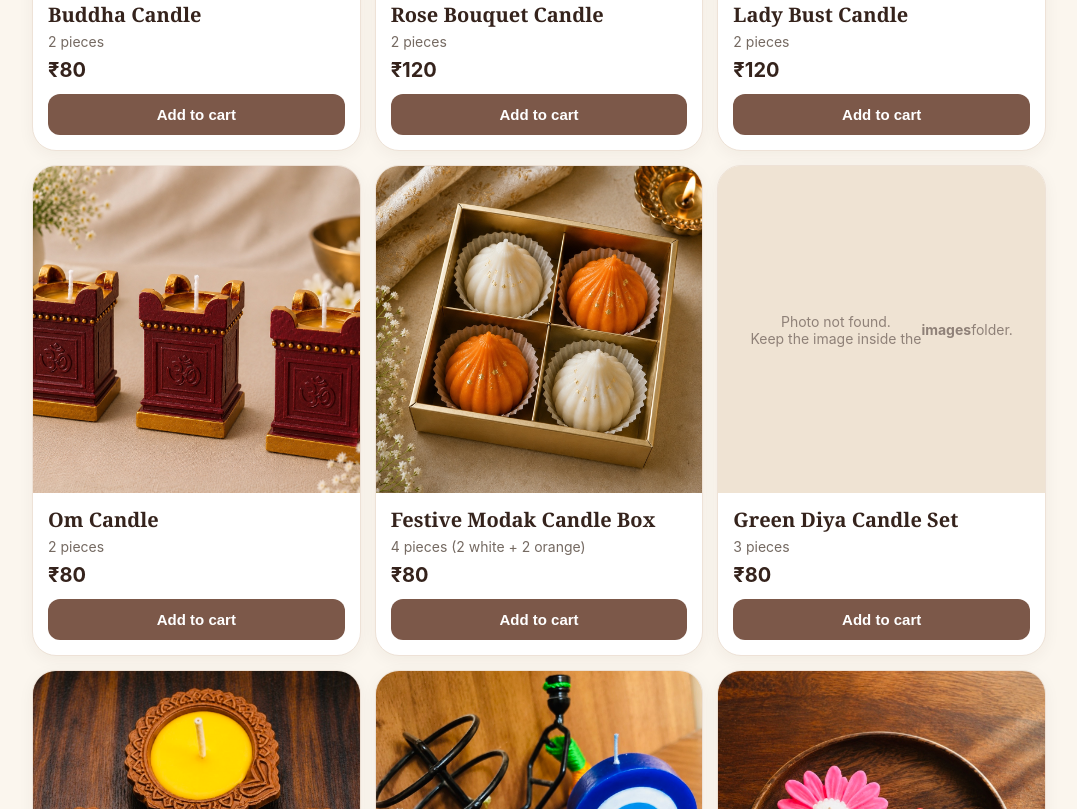
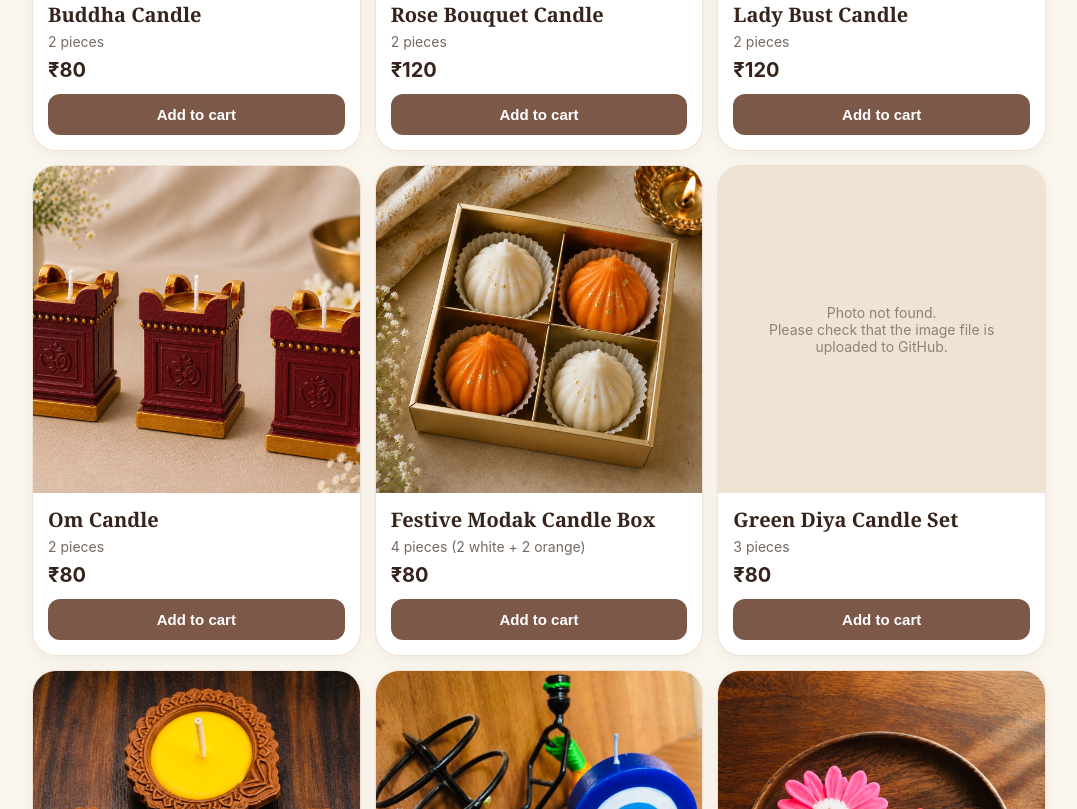
Before and after one commit to Beloracandles/belora_candles, a website: page index.html in a window 1280 px wide. Shown: the part 1991-2800 px from the top of the page, without its empty margins (101-1178 px from the left). Drawn offline with Linux system fonts and the light colour scheme; files whose address does not match are found by name.

Commit message:
Add files via upload

```diff
--- a/index.html
+++ b/index.html
@@ -57,11 +57,10 @@
  {id:'flower',name:'Flower Candle',price:80,pack:'2 pieces',img:'flower'},
  {id:'baby-flower',name:'Baby Flower Candle',price:80,pack:'2 pieces',img:'baby-flower'},
  {id:'rasmalai',name:'Rasmalai Candle',price:120,pack:'2 pieces',img:'rasmalai'},
- {id:'green-tealight',name:'Green Tealight Candle Set',price:100,pack:'5 pieces',img:'green-tealight'},
- {id:'assorted-mithai',name:'Assorted Mithai Candle Box',price:100,pack:'4 pieces',img:'assorted-mithai'}
+ {id:'green-tealight',name:'Green Tealight Candle Set',price:100,pack:'4 pieces',img:'green-tealight'}
 ];
 let cart=JSON.parse(localStorage.getItem('beloraCart')||'{}');
-function imgTag(p){return `<img data-base="images/${p.img}" alt="${p.name}" loading="lazy"><div class="missing">Photo not found.<br>Keep the image inside the <b>images</b> folder.</div>`}
+function imgTag(p){return `<img data-base="${p.img}" alt="${p.name}" loading="lazy"><div class="missing">Photo not found.<br>Please check that the image file is uploaded to GitHub.</div>`}
 function loadImage(img){const exts=['.jpeg','.jpg','.png','.webp'];let i=0;const go=()=>{if(i>=exts.length){img.style.display='none';img.nextElementSibling.style.display='flex';return}img.src=img.dataset.base+exts[i++];};img.onerror=go;go();}
 function render(){document.getElementById('grid').innerHTML=products.map(p=>`<article class="card"><div class="photo">${imgTag(p)}</div><div class="info"><h3 class="name">${p.name}</h3><p class="pack">${p.pack}</p><p class="price">₹${p.price}</p><button class="add" onclick="add('${p.id}')">Add to cart</button></div></article>`).join('');document.querySelectorAll('img[data-base]').forEach(loadImage);updateCartBtn();}
 function add(id){cart[id]=(cart[id]||0)+1;save();updateCartBtn();}
```
